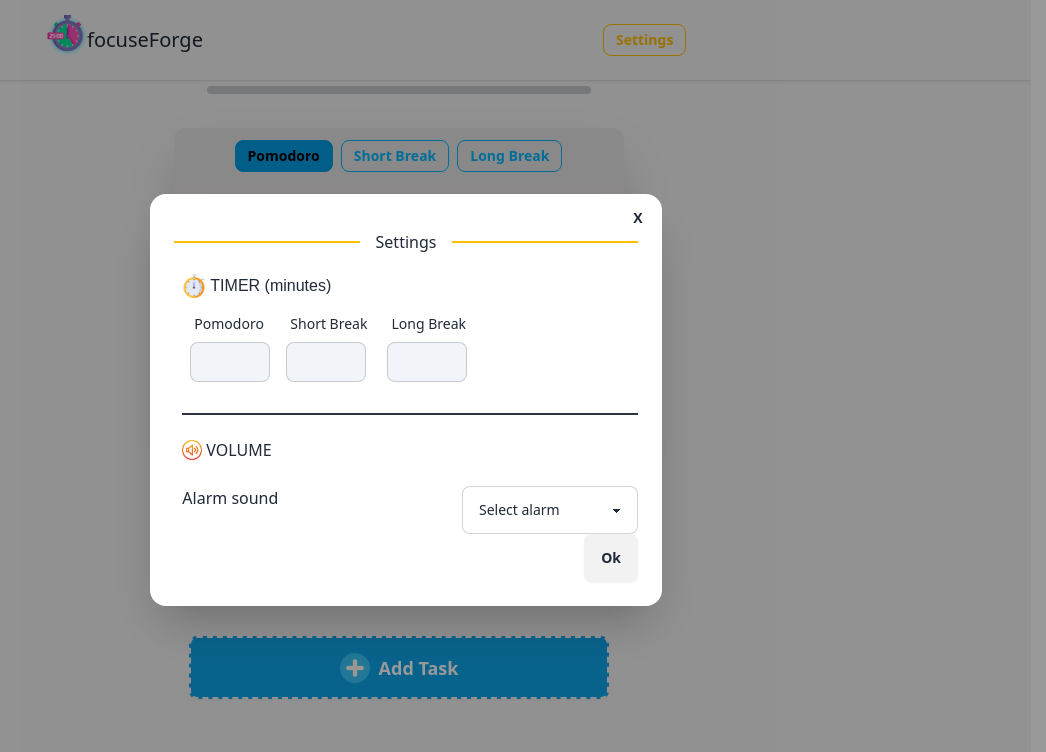
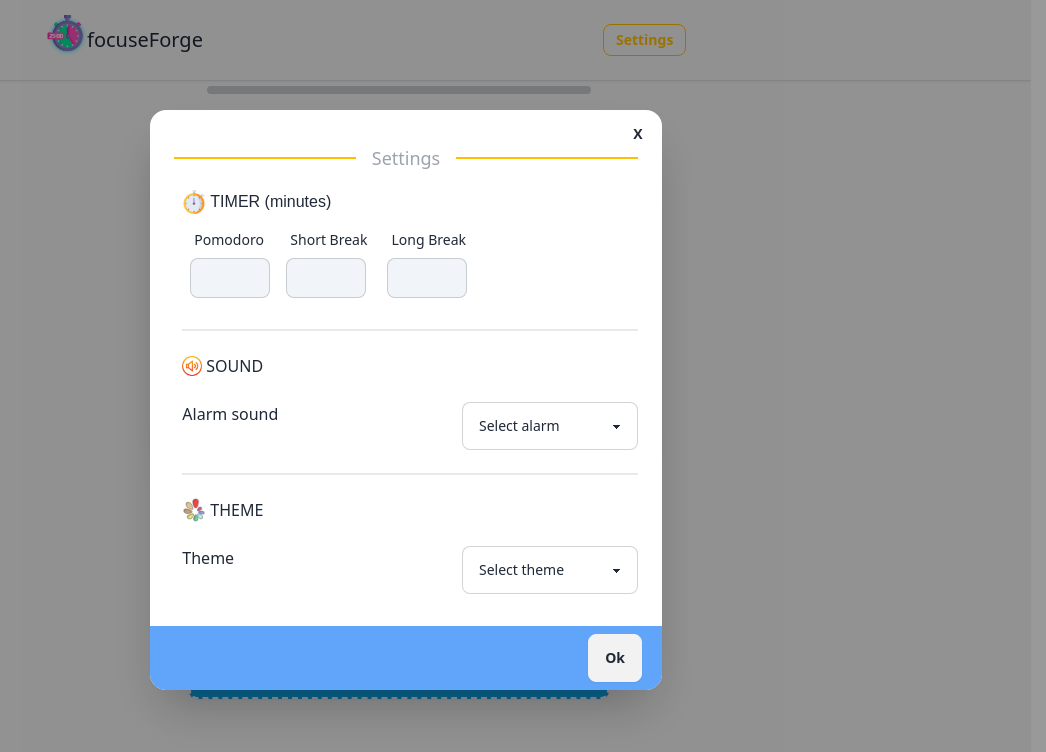
Before and after one commit to stefanpython/focuseForgePomodoro, a React (Vite) app: page / in a window 1280 px wide. Both pictures are taken after a click on the button "Settings". Shown: the top 752 px of the page, without its empty margins (234-1280 px from the left). Built offline with nearby package versions, Linux system fonts and the light colour scheme; grey boxes are pictures that could not be loaded; a web font is replaced by a local one.

Commit message:
Add theme container to settings modal

```diff
--- a/src/App.tsx
+++ b/src/App.tsx
@@ -58,7 +58,9 @@ function App() {
                 X
               </button>
 
-              <div className="divider divider-warning">Settings</div>
+              <div className="divider divider-warning text-gray-400 text-lg font-medium">
+                Settings
+              </div>
 
               <div className="modal-action">
                 <form
@@ -118,7 +120,7 @@ function App() {
                     </div>
                   </div>
 
-                  <div className="divider divider-neutral"></div>
+                  <div className="divider"></div>
 
                   <div className="sound-container">
                     <div className="sound flex flex-col items-start">
@@ -128,7 +130,7 @@ function App() {
                           src="./volume.png"
                           alt="volume image"
                         />
-                        VOLUME
+                        SOUND
                       </span>
                     </div>
 
@@ -136,10 +138,11 @@ function App() {
 
                     <div className="alarm-container flex justify-between">
                       <label htmlFor="alarm">Alarm sound</label>
-                      <select className="select select-bordered w-44 max-w-xs">
-                        <option disabled selected>
-                          Select alarm
-                        </option>
+                      <select
+                        className="select select-bordered w-44 max-w-xs"
+                        defaultValue={"Select alarm"}
+                      >
+                        <option disabled>Select alarm</option>
                         <option>Bird</option>
                         <option>Digital</option>
                         <option>Kitchen</option>
@@ -149,8 +152,46 @@ function App() {
                     </div>
                   </div>
 
-                  <div className="flex justify-end">
-                    <button type="submit" className="btn">
+                  <div className="divider"></div>
+
+                  <div className="color-container">
+                    <div className="theme flex flex-col items-start">
+                      <span className="flex items-center">
+                        <img
+                          className="w-6 h-6 mr-1"
+                          src="./theme.png"
+                          alt="theme image"
+                        />
+                        THEME
+                      </span>
+                    </div>
+
+                    <br />
+
+                    <div className="theme-container flex justify-between">
+                      <label htmlFor="theme">Theme</label>
+                      <select
+                        className="select select-bordered w-44 max-w-xs"
+                        defaultValue={"Select theme"}
+                      >
+                        <option disabled>Select theme</option>
+                        <option>Retro</option>
+                        <option>Valentine</option>
+                        <option>Aqua</option>
+                        <option>Coffee</option>
+                        <option>Synthwave</option>
+                      </select>
+                    </div>
+                  </div>
+
+                  <br />
+
+                  <br />
+
+                  <br />
+
+                  <div className="flex justify-end items-center mt-12 absolute bottom-0 left-0 right-0 h-16 bg-blue-400 ">
+                    <button type="submit" className="btn mr-5">
                       Ok
                     </button>
                   </div>
```
Also changed, not shown: public/theme.png (added).
